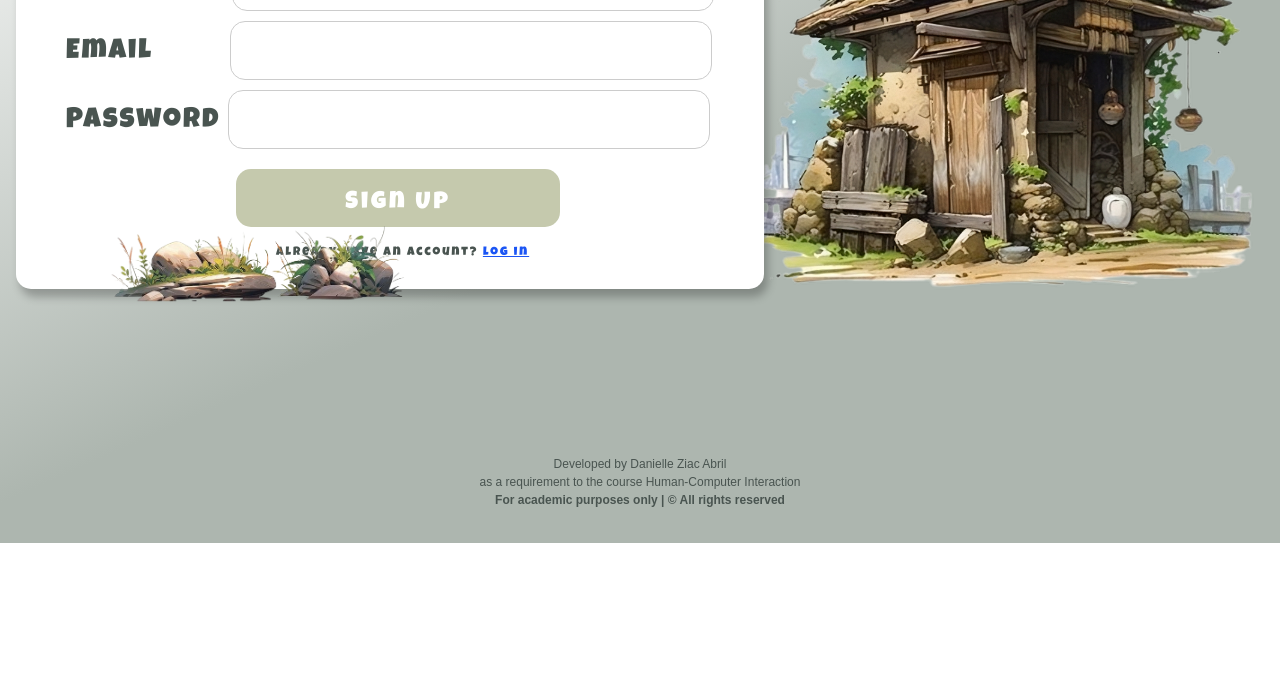
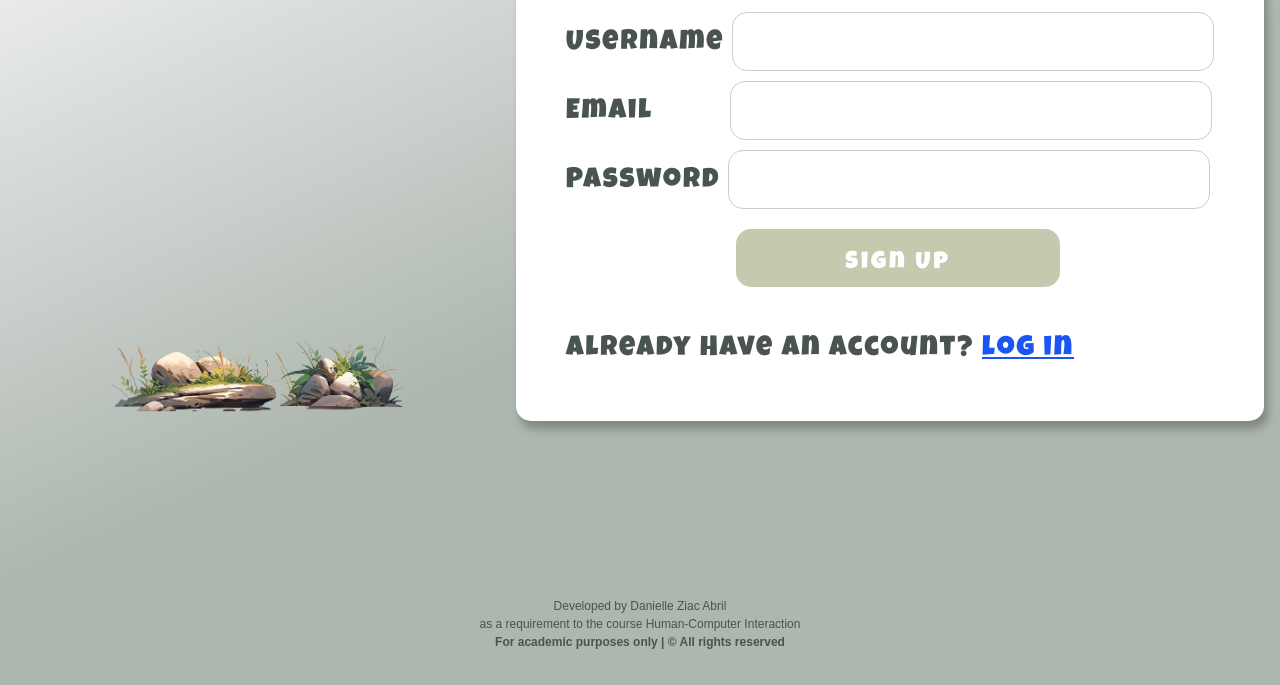
Before and after one commit to DanielleZiac/Echoes-of-Us, a plain HTML site: page signup.html in a window 1280 px wide. Shown: the part 405-1090 px from the top of the page. Before the commit the page ends 948 px from the top, so only its background shows below. Drawn offline with Linux system fonts and the light colour scheme; a web font is replaced by a local one.

Commit message:
Update signup.html

```diff
--- a/signup.html
+++ b/signup.html
@@ -29,8 +29,8 @@
 
   <!-- Main Content Section -->
   <main>
-    <div class="container">
-        <div class="sign-up-container" style="margin-left: 0; margin-bottom:90px; margin-right:500px; margin-top:90px;">
+    <div id="signup" class="container">
+        <div class="sign-up-container" id="signup-contatainer">
             <h1>Sign Up</h1>
             <h6>New here? Sign up to connect, share, and save!</h6>
             <form action="signup.php" method="post">
@@ -46,7 +46,7 @@
                 </div>
                 <button type="submit">Sign Up</button>
             </form>
-            <p style="font-size: 12px; margin: 0px; margin-left: 210px;">Already Have an Account? <a href="login.html">log in</a></p>
+            <p id="signup-link">Already Have an Account? <a href="login.html">log in</a></p>
         </div>
         <img src="assets/bg_img7.png" alt="Background design 7" class="bg-image7" style="left:8%; top:77%;">
         <img src="assets/bg_img8.png" alt="Background design 8" class="bg-image8" style="left:55%;">
```
